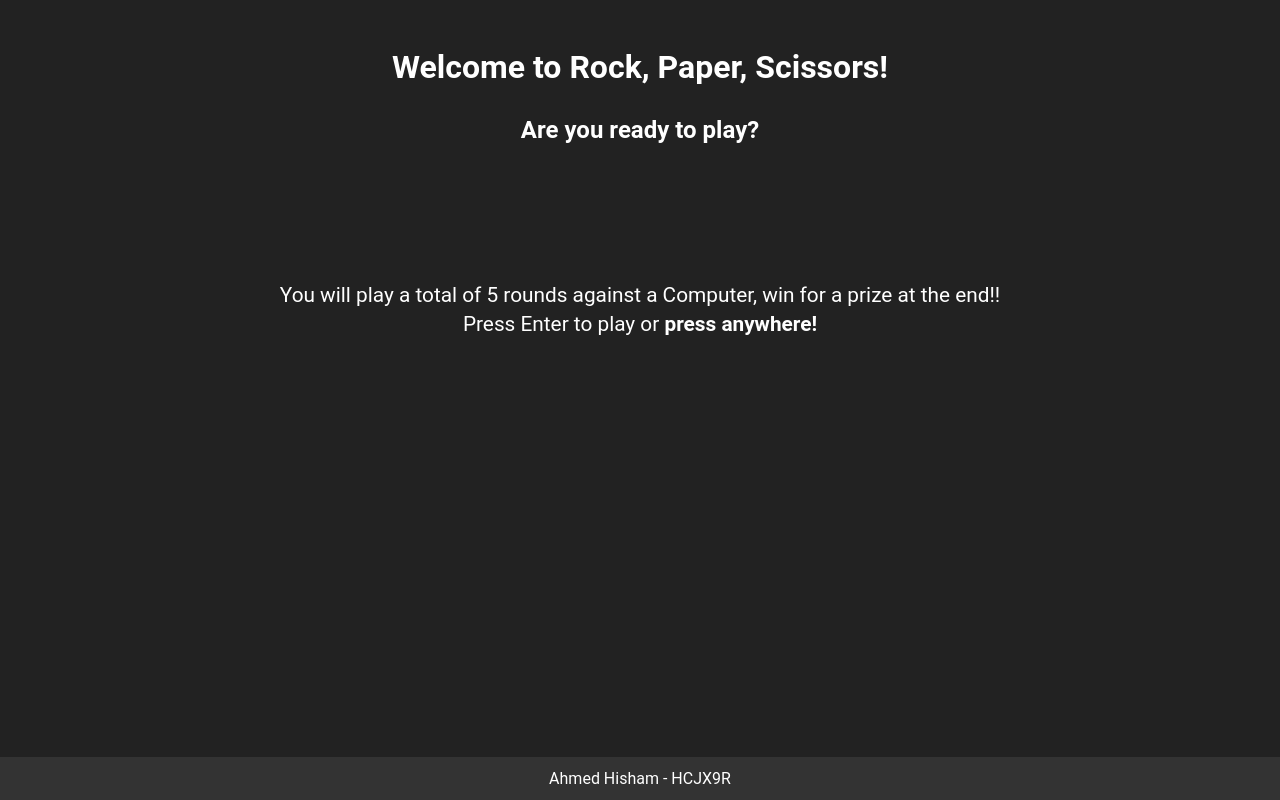
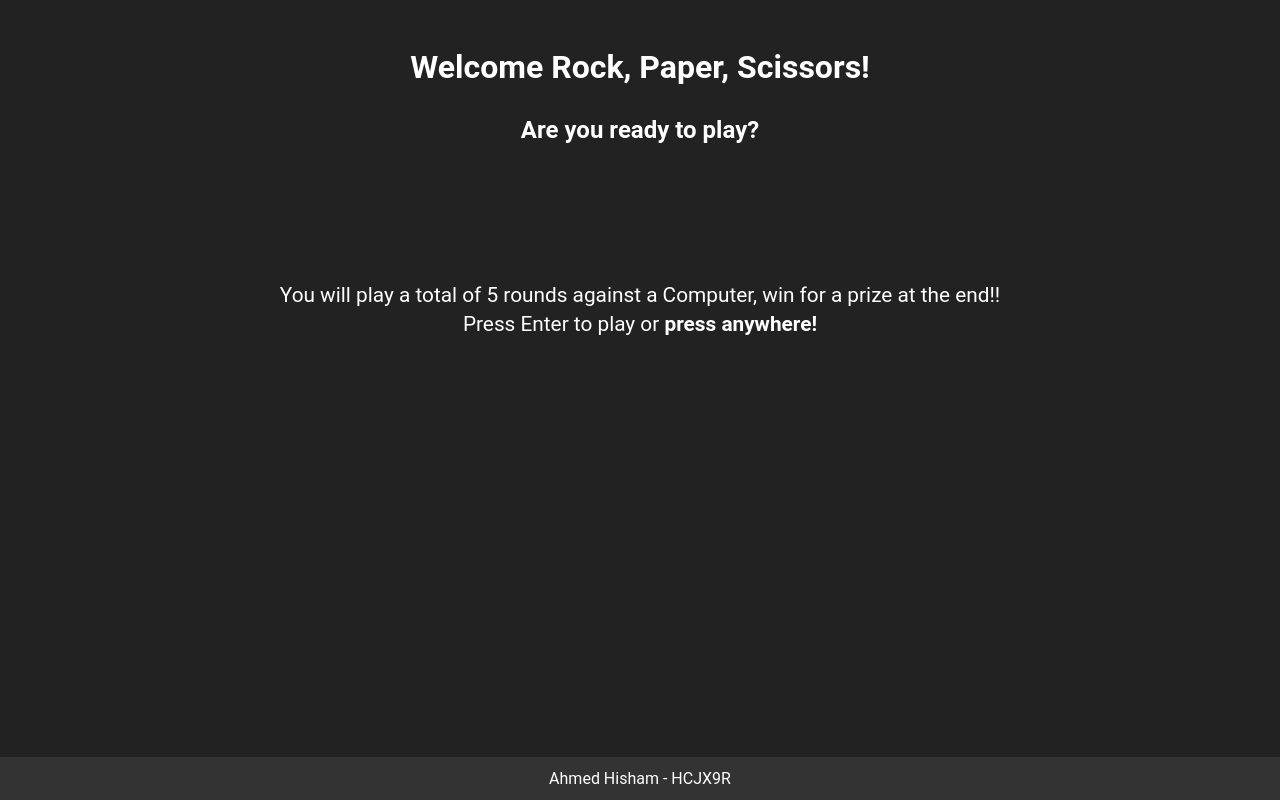
Before and after one commit to ucoi/R-B-S, a plain HTML site: page index.html in a window 1280 px wide. Drawn offline with Linux system fonts and the light colour scheme; a web font is replaced by a local one.

Commit message:
changed files

```diff
--- a/index.html
+++ b/index.html
@@ -15,7 +15,7 @@
   </head>
   <body>
     <div class="container-1">
-      <h1 class="header">Welcome to Rock, Paper, Scissors!</h1>
+      <h1 class="header">Welcome Rock, Paper, Scissors!</h1>
       <h2 class="animate">Are you ready to play?</h2>
       <div class="instructions-container">
         <div class="instructions">
```
